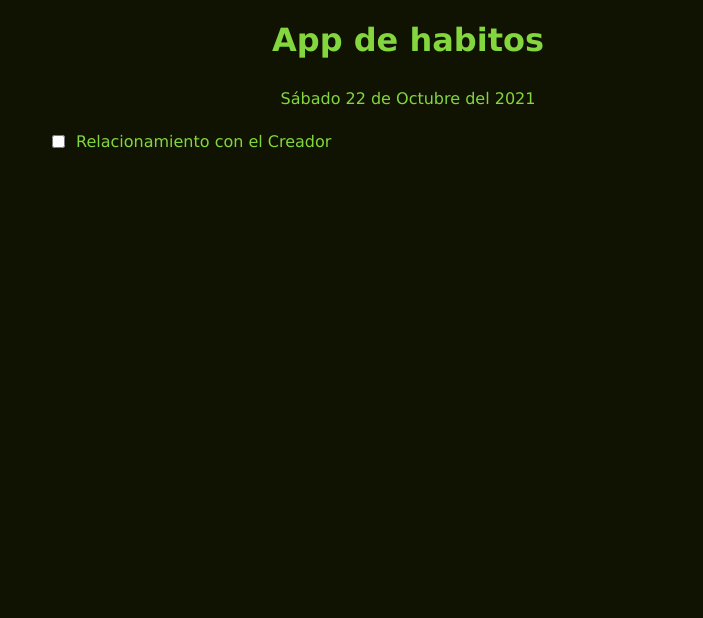
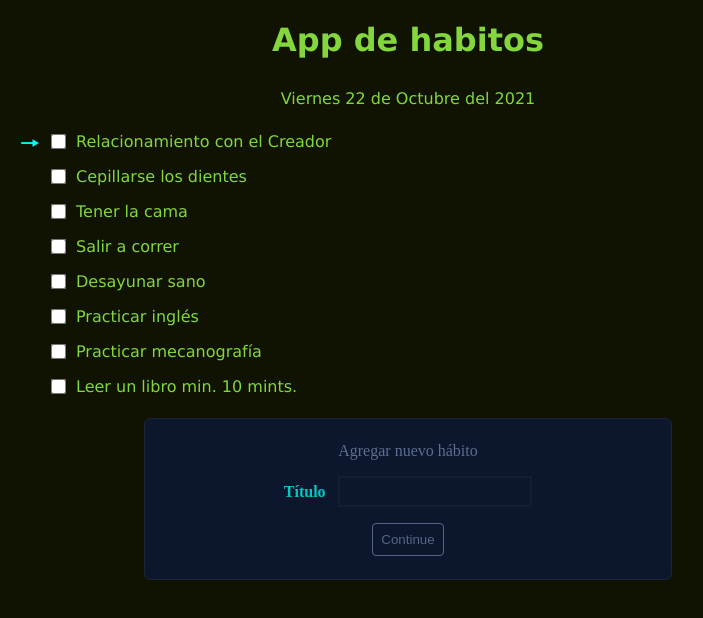
Before and after one commit to andre-lat/app-habitos, a plain HTML site: page index.html in a window 1280 px wide. Shown: the whole page, without its empty margins (232-935 px from the left). Drawn offline with Linux system fonts and the light colour scheme.

Commit message:
Lista terminada con fecha, check activable y diseño modal

```diff
--- a/assets/index.css
+++ b/assets/index.css
@@ -12,16 +12,32 @@ main{
     /* flex-direction: column; */
     display: grid;
     grid-template-columns: min-content auto;
-    width: 720px;
+    max-width: 720px;
+    padding: 0 2rem;
     margin: 0 auto;
+    position: relative;
 }
 main > *{
     padding: .5rem;
     align-self: center;
 }
-main >input{
+.select::before{
+    /* content: '⇒'; */
+    content: '\1F816';
+    position: absolute;
+    /* top: -0.25rem; */
+    /* left: -1.2rem; */
+    /* top: -0.28rem; */
+    top: -0.46rem;
+    left: -1.6rem;
+    color: aqua;
+    font-size: 1.2rem;
+}
+main > input{
+    transform: scale(1.2);
     justify-self: center;
     align-self: center;
+    position: relative;
 }
 main > span{
     padding-bottom: 1rem;
@@ -29,3 +45,46 @@ main > span{
     justify-self: center;
     align-self: center;
 }
+.modal{
+    font-family: SF mono;
+    display: flex;
+    flex-direction: column;
+    position: absolute;
+    background: #0c162d;
+    padding: 1.4rem;
+    border: solid 1px #1f2536;
+    border-radius: .4rem;
+    align-items: center;
+    bottom: -11rem;
+    left: 8rem;
+    right: 8rem;
+}
+.modal > *{
+    color: #5d6e90;
+}
+.input{
+    display: inherit;
+    justify-content: center;
+    align-items: center;
+}
+.modal .input > *{
+    margin: 1rem .4rem;
+}
+.modal .input > p{
+    font-weight: 600;
+    color: #00c9c3;
+}
+.modal .input > input{
+    background: none;
+    border: solid 2px #101301;
+    border: solid 2px #141d32;
+    color: #83d63e;
+    padding: .4rem;
+}
+.modal > button{
+    background: #0c162d;
+    color: #546686;
+    border: solid 1px #546586;
+    border-radius: 4px;
+    padding: .5rem;
+}
--- a/assets/index.js
+++ b/assets/index.js
@@ -1,8 +1,9 @@
+// ! FECHAS
 let fechaSpan = document.getElementById('fecha');
 
 function fechaHoy() {
     // let d = new date('Y-m-d H:i:s');
-    let dias = ['Domingo', 'Lunes', 'Miércoles', 'Jueves', 'Viernes', 'Sábado'];
+    let dias = ['Domingo', 'Lunes', 'Martes','Miércoles', 'Jueves', 'Viernes', 'Sábado'];
     let g = new Date().getDay();
     let d = new Intl.DateTimeFormat('es');
     let f = d.formatToParts();
@@ -73,3 +74,45 @@ function acomodarFecha(mes) {
     //         break;
     // }
 }
+
+// ! SELECT
+let habitsArray = document.querySelectorAll('input[type=checkbox]');
+
+console.log(habitsArray);
+
+let defaultSelect = 0;
+// document.addEventListener('keypress', function(e) {
+document.addEventListener('keydown', function(e) {
+    // e.value
+    console.log('Inicia: ' + defaultSelect);
+    console.log(habitsArray.length);
+    if (e.key == 'ArrowUp' && defaultSelect > 0) {
+
+        // defaultSelect--;
+        putArrow(--defaultSelect);
+        console.log(defaultSelect);
+    }
+    if (e.key == 'ArrowDown' && defaultSelect < (habitsArray.length - 1)) {
+
+        // defaultSelect++;
+        putArrow(++defaultSelect);
+        console.log(defaultSelect);
+
+    }
+    console.log(e);
+    console.log(e.code);
+    console.log(e.key);
+
+    if (e.key == ' ') {
+        habitsArray[defaultSelect].click();
+    }
+});
+
+function putArrow(where) {
+    habitsArray.forEach(element => {
+        element.classList.remove('select');
+    });
+    habitsArray[where].classList.add('select');
+
+}
+putArrow(defaultSelect);
--- a/index.html
+++ b/index.html
@@ -12,9 +12,39 @@
     <main>
 
         <span id="fecha"></span>
+        <!-- <input type="checkbox" name="" id="ha1" class="select"> -->
         <input type="checkbox" name="" id="ha1">
         <label for="ha1">Relacionamiento con el Creador</label>
+        <input type="checkbox" name="" id="ha2">
+        <label for="ha2">Cepillarse los dientes</label>
+        <input type="checkbox" name="" id="ha3">
+        <label for="ha3">Tener la cama</label>
+        <input type="checkbox" name="" id="ha4">
+        <label for="ha4">Salir a correr</label>
+        <input type="checkbox" name="" id="ha5">
+        <label for="ha5">Desayunar sano</label>
+        <input type="checkbox" name="" id="ha6">
+        <label for="ha6">Practicar inglés</label>
+        <input type="checkbox" name="" id="ha7">
+        <label for="ha7">Practicar mecanografía</label>
+        <input type="checkbox" name="" id="ha8">
+        <label for="ha8">Leer un libro min. 10 mints.</label>
 
+        <!-- <div class="modal">
+            <span>Welcome to GitHub!</span>
+            <span>Let's begin the adventure</span>
+            <p>Enter your email</p>
+            <button>Continue</button>
+        </div> -->
+        <div class="modal">
+            <span>Agregar nuevo hábito</span>
+            <!-- <span>Let's begin the adventure</span> -->
+            <div class="input">
+                <p>Título</p>
+                <input type="text">
+            </div>
+            <button>Continue</button>
+        </div>
     </main>
     <script src="./assets/index.js"></script>
 </body>
```
